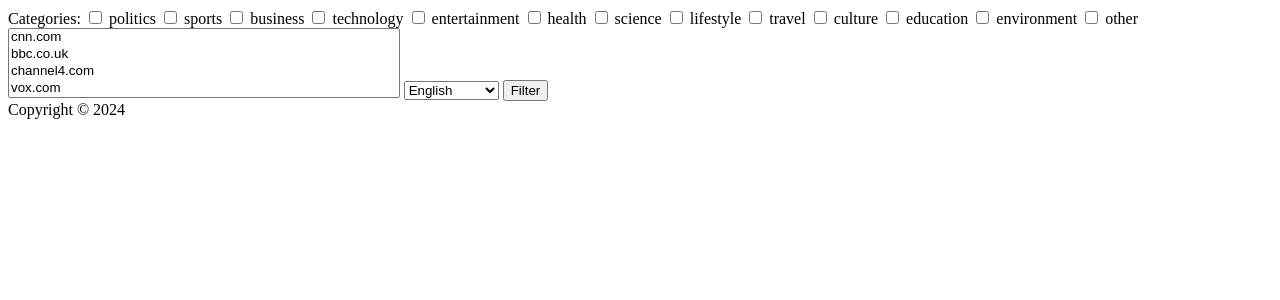
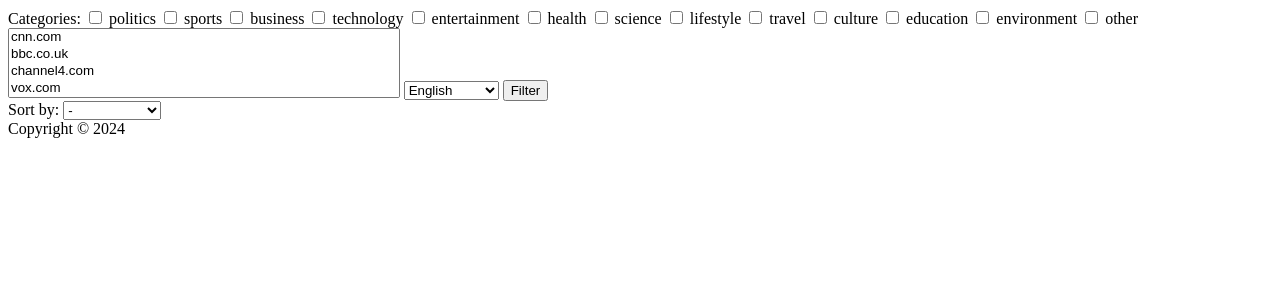
Before and after one commit to husz78/Newslytic, a Flask app: page / in a window 1280 px wide. Shown: the top 300 px of the page. Run offline with Flask 3, Linux system fonts and the light colour scheme.

Commit message:
Add functioning sorting by source, date, category

```diff
--- a/newslytic/routes/main.py
+++ b/newslytic/routes/main.py
@@ -1,6 +1,8 @@
-from flask import Blueprint, render_template, request, url_for, redirect
+from flask import Blueprint, render_template, request, make_response
 import requests
 import api_data.sources, api_data.languages, api_data.categories
+import json
+from datetime import datetime
 
 main_bp = Blueprint('main', __name__)
 
@@ -11,13 +13,49 @@
     categories = api_data.categories.categories
     return render_template('base.html', sources = sources, languages = languages.keys(), categories = categories)
 
-@main_bp.route('/news', methods=['POST'])
+@main_bp.route('/news', methods=['POST', 'GET'])
 def news():
+    # Get the data from other source files
     sources = api_data.sources.sources
     languages = api_data.languages.languages
     categories = api_data.categories.categories
-    news = api()
-    return render_template('news.html', news = news, sources = sources, languages = languages.keys(), categories = categories)
+
+    # If the request is POST, make the API request
+    if request.method == 'POST':
+        news = api()
+        response = make_response(render_template('news.html', news = news, sources = sources,
+                                languages = languages.keys(), categories = categories))
+        news_json = json.dumps(news)
+        response.set_cookie("news", news_json)
+
+        return response
+
+    # If the request is GET, get the news from the cookie and sort it
+    elif request.method == 'GET':
+        # Get the news from the cookie and parse json
+        news = json.loads(request.cookies.get('news'))
+
+        # Get the sorting method from the request
+        sorting_method = request.args.get('sort_by')
+
+        # Sort the news based on the selected sorting method
+        # If the sorting method is not selected don't sort the news
+        if sorting_method == "source":
+            sort_news(news, "source")
+            sort_by = "source"
+        elif sorting_method == "category":
+            sort_news(news, "category")
+            sort_by = "category"
+        elif sorting_method == "publish_date":
+            sort_news(news, "date")
+            sort_by = "publish_date"
+        else:
+            sort_by = ""
+
+    return render_template('news.html', news = news, sources = sources, sort_by = sort_by,
+                            languages = languages.keys(), categories = categories)
+
+
 
 # Function to make the API request
 def api():
@@ -92,6 +130,22 @@
             'category': item['catgory'], # Typo in the API response
             'image': item['image'],
             'url': item['url'],
+            'publish_date': item['publish_date'],
         }
         news.append(news_item)
     return news
+
+# Sort the news based on the selected sorting option
+def sort_news(news, sort_by):
+    if sort_by == "source":
+        news.sort(key = sort_by_source)
+    elif sort_by == "category":
+        news.sort(key = lambda x: x['category'])
+    elif sort_by == "date":
+        news.sort(key = lambda x: datetime.strptime(x['publish_date'], '%Y-%m-%d %H:%M:%S'), reverse = True)
+    return news
+
+# Sort the news by source
+def sort_by_source(article):
+    domain = article['url'].split('https://')[1].split('/')[0]
+    return domain
--- a/templates/base.html
+++ b/templates/base.html
@@ -6,7 +6,7 @@
     <title>Newslytic </title>
 </head>
 <body>
-    <div>
+    <div id="filter">
         <form action="{{ url_for('main.news') }}", method="POST">
             <label>Categories:</label>
             {% for category in categories %}
@@ -25,7 +25,18 @@
                 <option value="{{ language }}">{{ language }}</option>
                 {% endfor %}
             </select>
-            <input type="submit", value="Filter">
+            <input type="submit", name="filter", value="Filter">
+        </form>
+    </div>
+    <div id="sort">
+        <form action="{{ url_for('main.news') }}" method="GET">
+            <label>Sort by:</label>
+            <select name="sort_by" onchange="this.form.submit()">
+                <option value="" {% if sort_by == "" %}selected{% endif %}>-</option>
+                <option value="source" {% if sort_by == "source" %}selected{% endif %}>Source</option>
+                <option value="category" {% if sort_by == "category" %}selected{% endif %}>Category</option>
+                <option value="publish_date" {% if sort_by == "publish_date" %}selected{% endif %}>Publish Date</option>
+            </select>
         </form>
     </div>
     {% block articles %}
```
